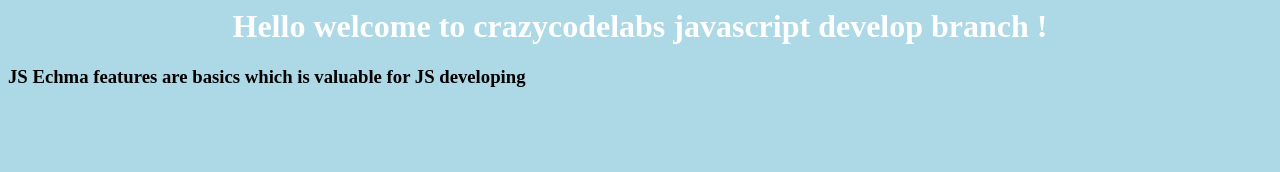
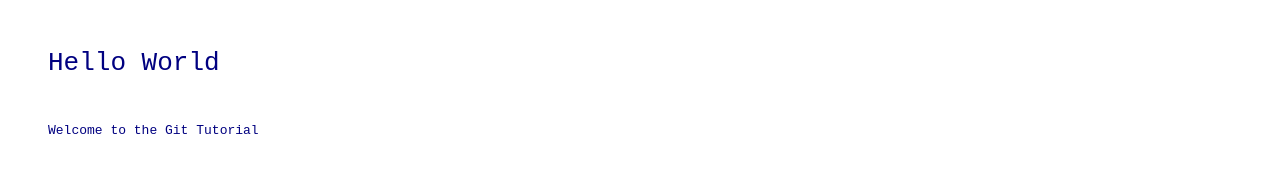
Before and after one commit to crazycoder119/JavaScriptBasics, a plain HTML site: page index.html in a window 1280 px wide. Drawn offline with Linux system fonts and the light colour scheme.

Commit message:
Add files to feature branch

```diff
--- a/index.html
+++ b/index.html
@@ -1,12 +1,12 @@
-<!-- index.html -->
-
 <html>
-	<head>
-		<title>This is document on Details of this repo</title>
-		<link rel="stylesheet" href="style.css">
-	</head>
-	<body>
-		<h1>Hello welcome to crazycodelabs javascript develop branch !</h1>
-		<h3>JS Echma features are basics which is valuable for JS developing</h3>
-	</body>
+    <head>
+        <title>Simple Webpage</title>
+        <link rel="stylesheet" href="./style.css" type="text/css" />
+    </head>
+    <body>
+        <h1 class="header hidden" id="header-id">Hello World</h1>
+        <br>
+        <p>Welcome to the Git Tutorial</p>
+    <script src="./script.js"></script>
+    </body>
 </html>
--- /dev/null
+++ b/script.js
@@ -0,0 +1,11 @@
+// Wait for window to load
+document.addEventListener("DOMContentLoaded", function(event) {
+
+  // Get reference to header object
+  let myHeader = document.getElementById("header-id")
+
+  // Wait 3 seconds, then display the header
+  setTimeout(() => {
+    myHeader.classList.remove("hidden");
+  }, 3000)
+});
--- a/style.css
+++ b/style.css
@@ -1,13 +1,13 @@
 body {
-  background-color: lightblue;
+    font-family: monospace;
+    color: navy;
+    padding: 40px;
 }
 
-h1 {
-  color: white;
-  text-align: center;
+.header {
+    font-weight: 500;
 }
 
-p {
-  font-family: verdana;
-  font-size: 20px;
+.hidden {
+    display: none;
 }
```
